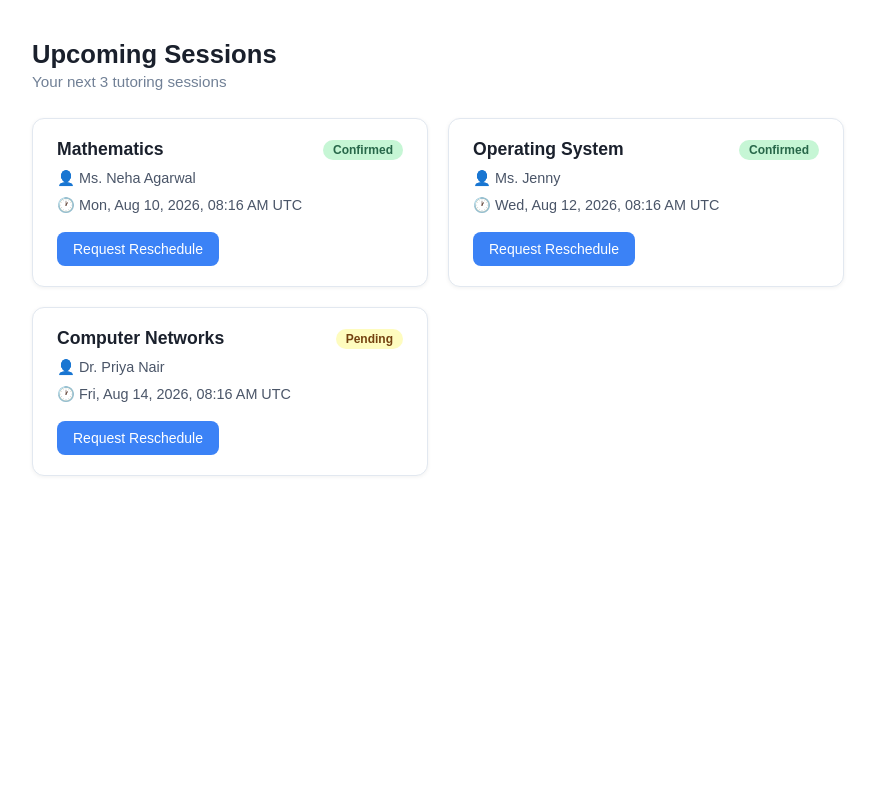
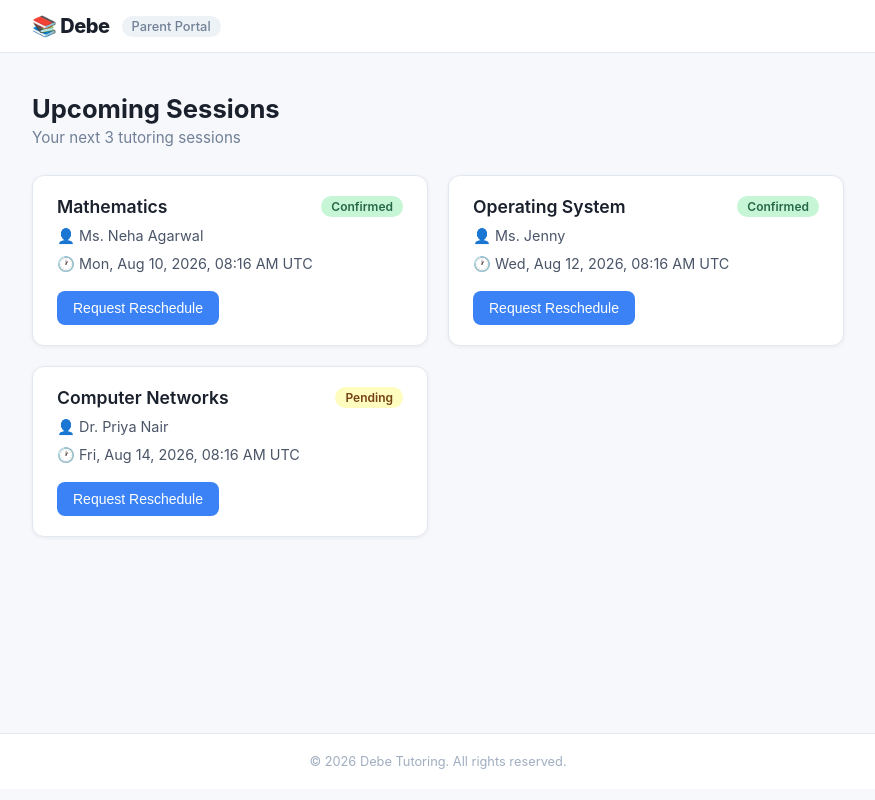
Before and after one commit to TejaSrinivas301105/Debe_tech_Intern_assessment, a Next.js app in the folder Part3/debe-portal/: page / in a window 1280 px wide. Shown: the whole page, without its empty margins (202-1077 px from the left). Built offline with nearby package versions, Linux system fonts and the light colour scheme.

Commit message:
global css,layout update

```diff
--- a/Part3/debe-portal/app/components/SessionCard.module.css
+++ b/Part3/debe-portal/app/components/SessionCard.module.css
@@ -7,6 +7,12 @@
   flex-direction: column;
   gap: 10px;
   box-shadow: 0 1px 4px rgba(0, 0, 0, 0.06);
+  transition: box-shadow 0.2s, transform 0.2s;
+}
+
+.card:hover {
+  box-shadow: 0 4px 16px rgba(0, 0, 0, 0.1);
+  transform: translateY(-2px);
 }
 
 .header {
@@ -70,6 +76,13 @@
   transition: background 0.2s;
 }
 
+@media (max-width: 480px) {
+  .button {
+    align-self: stretch;
+    text-align: center;
+  }
+}
+
 .button:hover:not(:disabled) {
   background: #2563eb;
 }
--- a/Part3/debe-portal/app/globals.css
+++ b/Part3/debe-portal/app/globals.css
@@ -1,49 +1,27 @@
-:root {
-  --background: #ffffff;
-  --foreground: #171717;
-}
-
-@media (prefers-color-scheme: dark) {
-  :root {
-    --background: #0a0a0a;
-    --foreground: #ededed;
-  }
-}
-
-html {
-  height: 100%;
+* {
+  box-sizing: border-box;
+  padding: 0;
+  margin: 0;
 }
 
 html,
 body {
+  height: 100%;
   max-width: 100vw;
   overflow-x: hidden;
 }
 
 body {
   min-height: 100%;
-  display: flex;
-  flex-direction: column;
-  color: var(--foreground);
-  background: var(--background);
-  font-family: Arial, Helvetica, sans-serif;
+  background: #f7f8fc;
+  color: #1a202c;
+  font-family: -apple-system, BlinkMacSystemFont, "Segoe UI", Roboto, Helvetica,
+    Arial, sans-serif;
   -webkit-font-smoothing: antialiased;
   -moz-osx-font-smoothing: grayscale;
-}
-
-* {
-  box-sizing: border-box;
-  padding: 0;
-  margin: 0;
 }
 
 a {
   color: inherit;
   text-decoration: none;
 }
-
-@media (prefers-color-scheme: dark) {
-  html {
-    color-scheme: dark;
-  }
-}
--- /dev/null
+++ b/Part3/debe-portal/app/layout.module.css
@@ -0,0 +1,45 @@
+.header {
+  background: #ffffff;
+  border-bottom: 1px solid #e2e8f0;
+  position: sticky;
+  top: 0;
+  z-index: 50;
+}
+
+.headerInner {
+  max-width: 860px;
+  margin: 0 auto;
+  padding: 14px 24px;
+  display: flex;
+  align-items: center;
+  gap: 12px;
+}
+
+.logo {
+  font-size: 1.25rem;
+  font-weight: 800;
+  color: #1a202c;
+  letter-spacing: -0.5px;
+}
+
+.portalLabel {
+  font-size: 0.8rem;
+  font-weight: 500;
+  color: #718096;
+  background: #edf2f7;
+  padding: 3px 10px;
+  border-radius: 999px;
+}
+
+.content {
+  min-height: calc(100vh - 120px);
+}
+
+.footer {
+  border-top: 1px solid #e2e8f0;
+  padding: 20px 24px;
+  text-align: center;
+  font-size: 0.8rem;
+  color: #a0aec0;
+  background: #ffffff;
+}
--- a/Part3/debe-portal/app/layout.tsx
+++ b/Part3/debe-portal/app/layout.tsx
@@ -1,26 +1,29 @@
 import type { Metadata } from "next";
-import { Geist, Geist_Mono } from "next/font/google";
 import "./globals.css";
-
-const geistSans = Geist({
-  variable: "--font-geist-sans",
-  subsets: ["latin"],
-});
-
-const geistMono = Geist_Mono({
-  variable: "--font-geist-mono",
-  subsets: ["latin"],
-});
+import styles from "./layout.module.css";
 
 export const metadata: Metadata = {
-  title: "Create Next App",
-  description: "Generated by create next app",
+  title: "Debe Parent Portal",
+  description: "Manage your child's upcoming tutoring sessions",
 };
 
-export default function RootLayout({ children }: LayoutProps<"/">) {
+export default function RootLayout({ children }: { children: React.ReactNode }) {
   return (
-    <html lang="en" className={`${geistSans.variable} ${geistMono.variable}`}>
-      <body>{children}</body>
+    <html lang="en">
+      <body>
+        <header className={styles.header}>
+          <div className={styles.headerInner}>
+            <span className={styles.logo}>📚 Debe</span>
+            <span className={styles.portalLabel}>Parent Portal</span>
+          </div>
+        </header>
+
+        <div className={styles.content}>{children}</div>
+
+        <footer className={styles.footer}>
+          <p>© {new Date().getFullYear()} Debe Tutoring. All rights reserved.</p>
+        </footer>
+      </body>
     </html>
   );
 }
```
